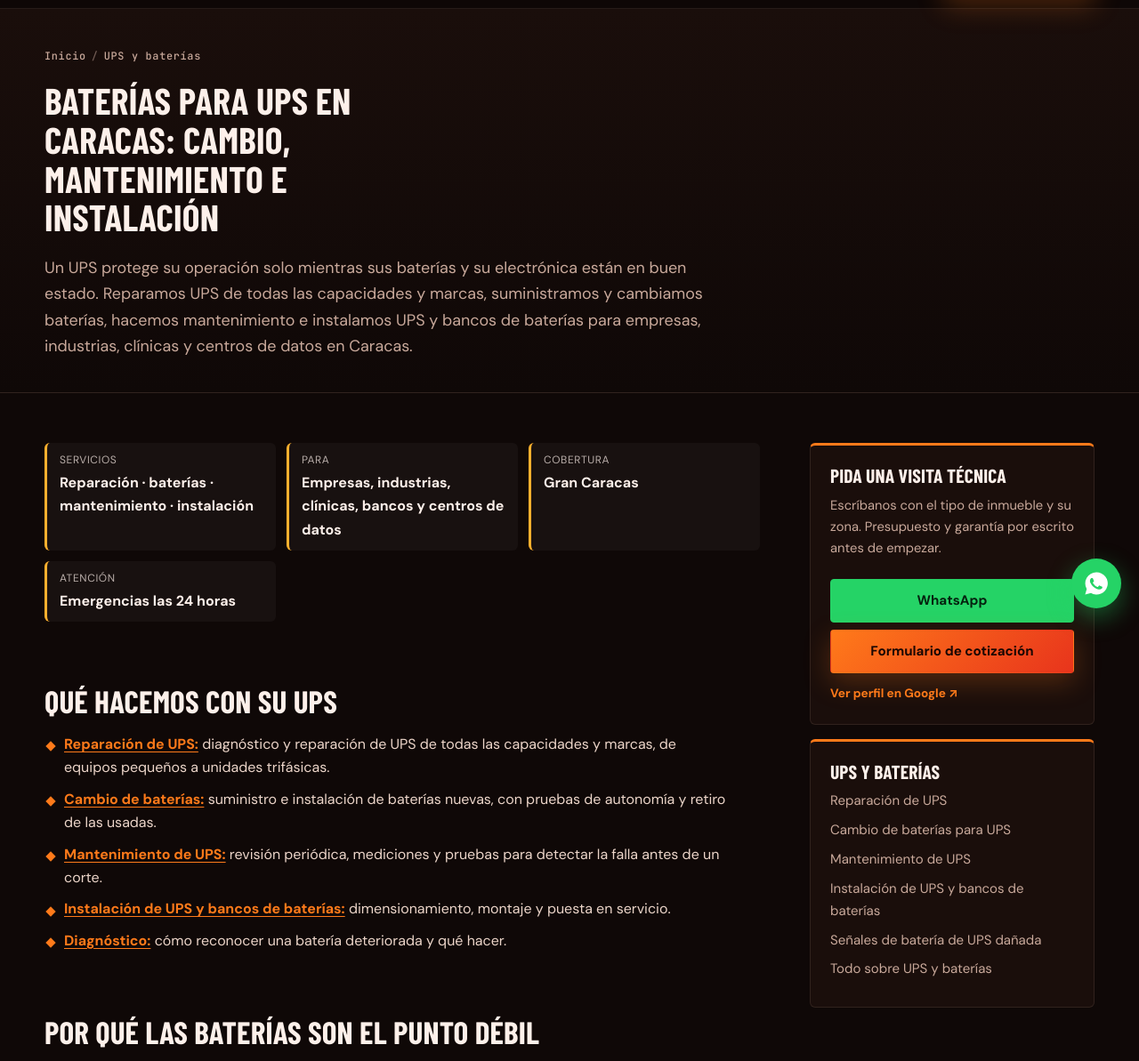
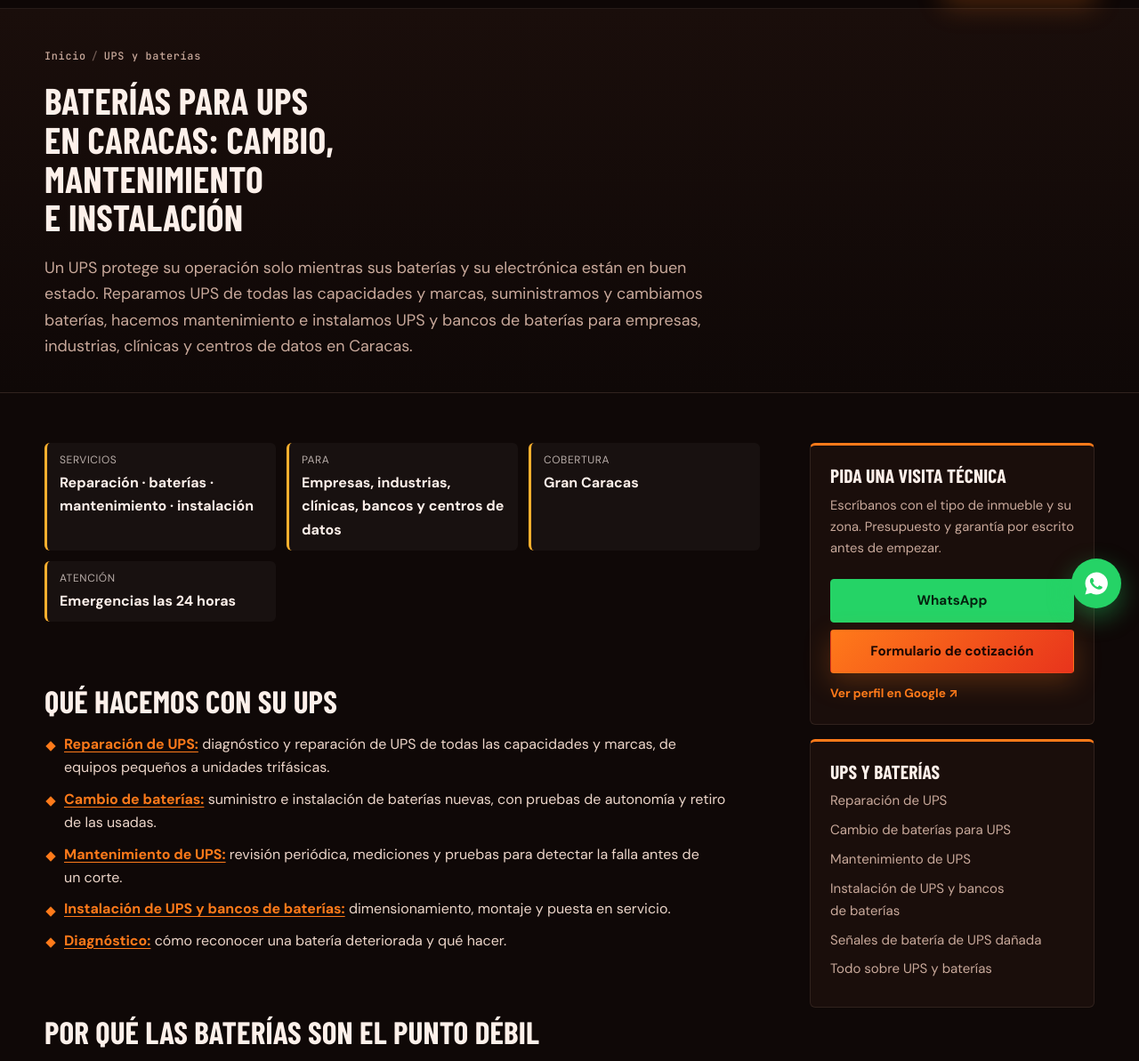
Before and after one commit to ENVEN000/electricista, a plain HTML site: page ups/index.html in a window 1280 px wide. Shown: the part 96-1289 px from the top of the page at 89% size. Drawn offline with nearby package versions, Linux system fonts and the light colour scheme.

Commit message:
Accesibilidad CSS: foco visible, text-wrap, color-scheme y movimiento reducido
Co-Authored-By: Claude Sonnet 5.5 <noreply@anthropic.com>
Claude-Session: https://claude.ai/code/session_01UbKaeTPrugcew3bLGmvzhj

```diff
--- a/css/styles.css
+++ b/css/styles.css
@@ -312,3 +312,12 @@ h1,h2,h3{overflow-wrap:break-word}.page-head h1{font-size:clamp(1.6rem,6.2vw,2.6
 @media (min-width:1001px) and (max-width:1500px){.site-header .brand{font-size:1.05rem;letter-spacing:.03em}}
 @media (max-width:640px){.site-header .brand,.header-inner .brand{white-space:normal;font-size:.78rem;line-height:1.1;max-width:calc(100vw - 110px)}.header-inner .brand span{display:block}}
 @media (min-width:1001px){.site-header .brand{margin-right:24px}.main-nav{gap:18px}}
+
+/* ===== Accesibilidad y tipografía moderna (v5) ===== */
+:root { color-scheme: dark; }
+h1, h2, h3, h4 { text-wrap: balance; }
+p, li { text-wrap: pretty; }
+:focus-visible { outline: 2px solid var(--primary); outline-offset: 3px; }
+@media (prefers-reduced-motion: reduce) {
+  *, *::before, *::after { animation-duration: .01ms !important; animation-iteration-count: 1 !important; transition-duration: .01ms !important; scroll-behavior: auto !important; }
+}
```
